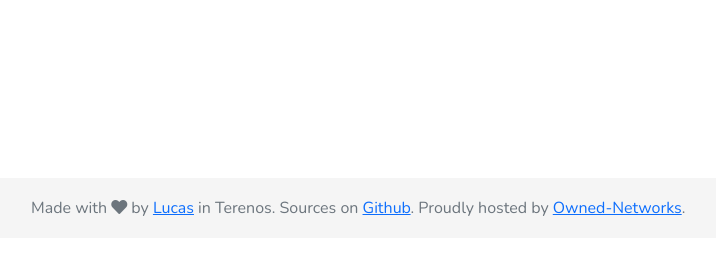
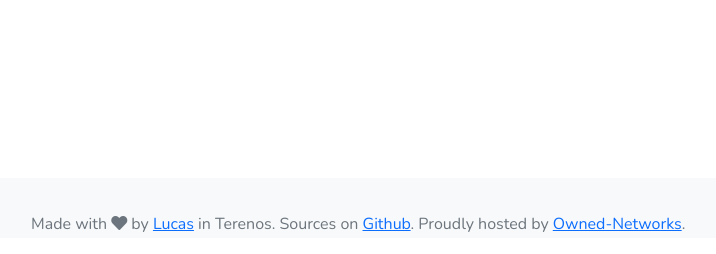
Before and after one commit to sistematico/php-mvc-lite, a PHP site: page / in a window 1280 px wide. Shown: the part 562-816 px from the top of the page, without its empty margins (54-770 px from the left). Before the commit the page ends 778 px from the top, so only its background shows below. Run offline with PHP 8.4, Linux system fonts and the light colour scheme; some libraries are stand-ins or nearby versions.

Commit message:
Autocommit por GitHub.sh: alterações: add 'app/view/_templates/footer.php'

```diff
--- a/app/view/_templates/footer.php
+++ b/app/view/_templates/footer.php
@@ -1,10 +1,10 @@
-<footer class="footer">
-    <div class="container">
-        <span class="text-muted">
+<footer class="footer mt-auto py-3 bg-light">
+  <div class="container">
+  <span class="text-muted">
             Made with <i class="fas fa-heart"></i> by <a href="https://lucasbrum.net" target="_blank">Lucas</a> in Terenos. <div class="d-none d-sm-inline">Sources on <a href="https://github.com/sistematico/php-mvc-lite" target="_blank">Github</a>.
             Proudly hosted by <a href="https://www.owned-networks.net/client_area/aff.php?aff=11" target="_blank">Owned-Networks</a>.</div>
         </span>
-    </div>
+  </div>
 </footer>
 <script src="<?php echo URL; ?>js/bootstrap.bundle.min.js"></script>
 <script>let url = "<?php echo URL; ?>";</script>
```
